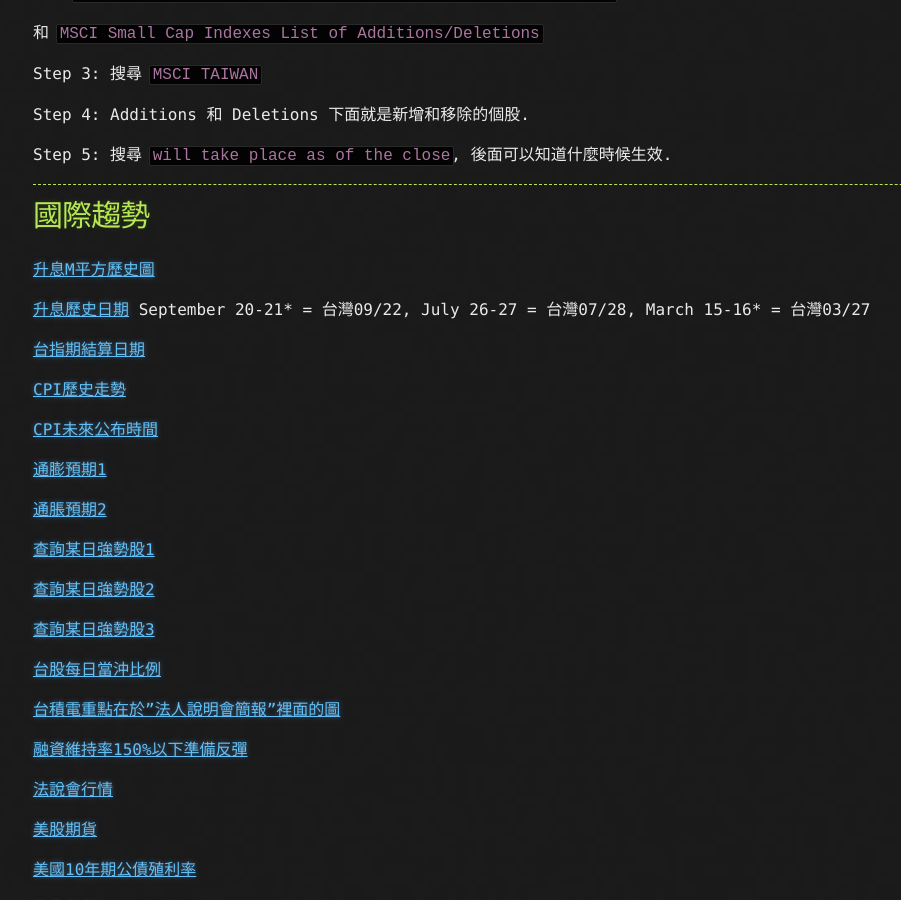
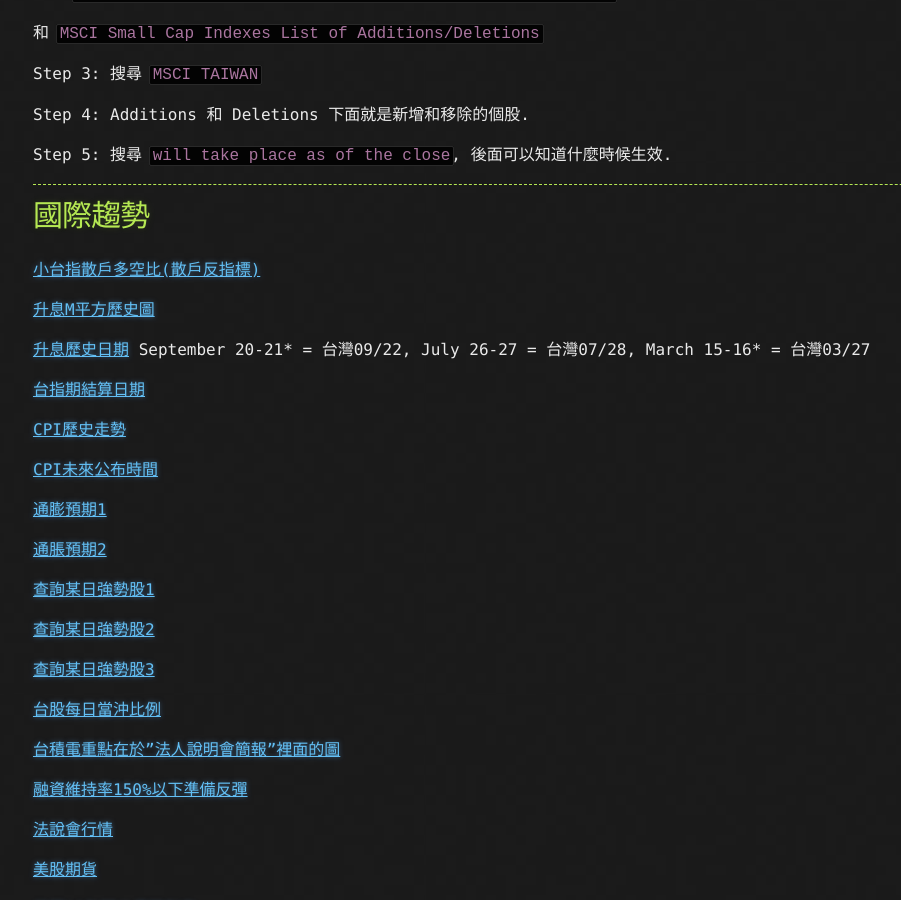
Before and after one commit to lepg5487/Stock_God, a Jekyll site: the page built from experience.md, in a window 1280 px wide and 900 px high, scrolled down 3562 px. Shown: the whole window, without its empty margins (107-1008 px from the left). Built offline with Jekyll 4.4.1, drawn with Linux system fonts in a browser that asks for light colours; our own code applies the rules of GitHub Pages for plain Markdown files.

Commit message:
Update experience.md

```diff
--- a/experience.md
+++ b/experience.md
@@ -151,6 +151,8 @@
 ---
 
 # 國際趨勢
+
+[小台指散戶多空比(散戶反指標)](https://www.macromicro.me/charts/20069/tw-mtx-long-to-short-ratio-of-individual-player)
 
 [升息M平方歷史圖](https://www.macromicro.me/time_line?id=11&stat=483)
 
```
